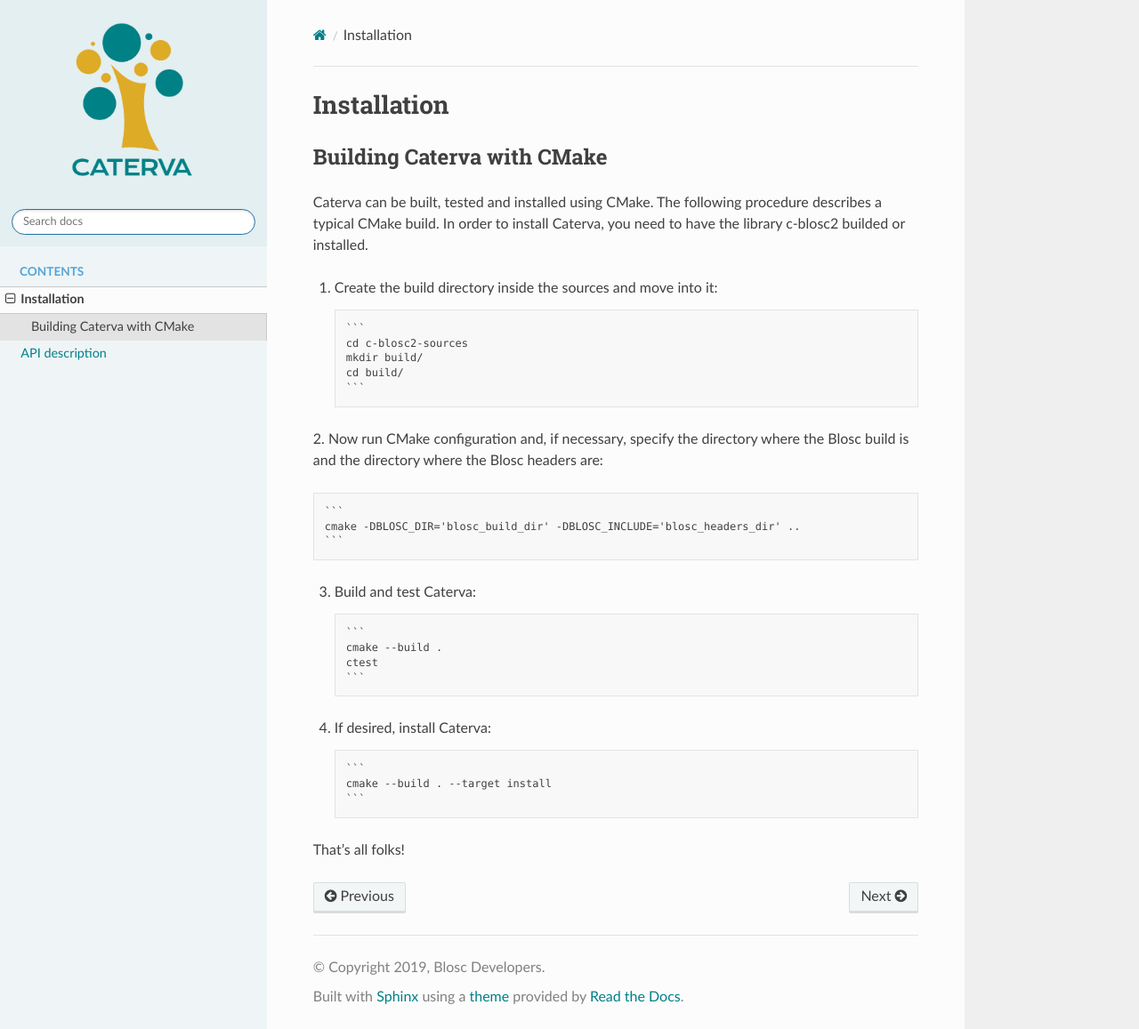
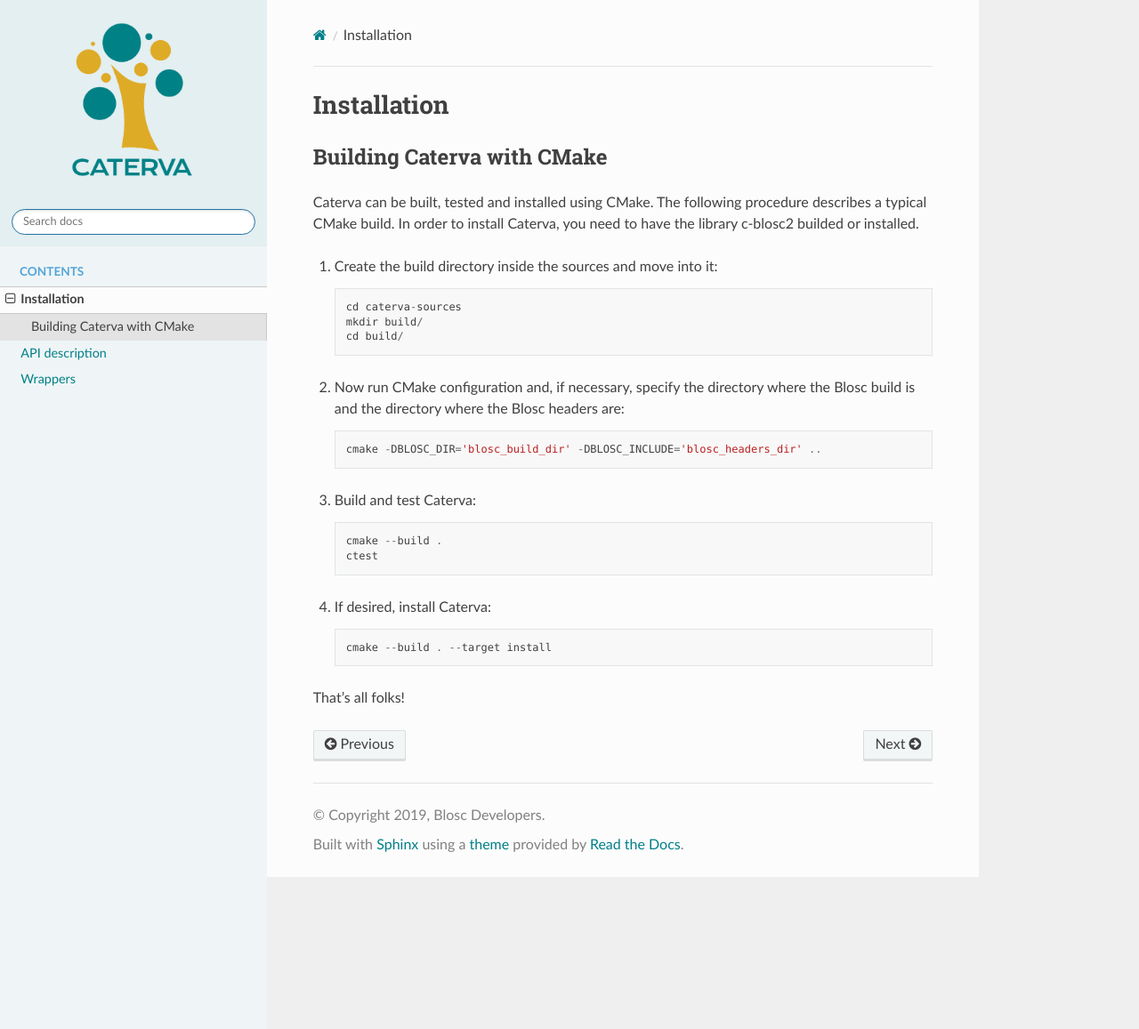
Before and after one commit to FrancescAlted/caterva, a Sphinx documentation site: the page built from docs/sphinx/installation.rst, in a window 1280 px wide and 1157 px high. Shown: the whole window at 89% size. Built offline with Sphinx 7.4.7 and the Read the Docs theme 2.0.0, drawn with Linux system fonts in a browser that asks for light colours; the version number could not be read and is left out.

Commit message:
In progress

````diff
--- a/docs/sphinx/.static/custom.css
+++ b/docs/sphinx/.static/custom.css
@@ -1,13 +1,15 @@
 .wy-side-nav-search, .wy-nav-top, .wy-nav-side {
-    background: rgb(0, 127, 136, 0.05);
+    background: rgba(0, 127, 136, 0.05);
 }
 
+/*
 .wy-nav-content {
     max-width: 80%;
 }
+*/
 
 .rst-content dl:not(.docutils) dt {
-    background: rgb(0, 127, 136, 0.05);
+    background: rgba(0, 127, 136, 0.05);
     border-top-color: rgb(0, 127, 136);
     color: rgb(0, 127, 136);
 }
@@ -17,7 +19,7 @@
 }
 
 .wy-menu-vertical a:hover {
-    background-color: rgb(0, 127, 136, 0.1);
+    background-color: rgba(0, 127, 136, 0.1);
     cursor: pointer;
 }
 
--- a/docs/sphinx/installation.rst
+++ b/docs/sphinx/installation.rst
@@ -11,31 +11,21 @@ or installed.
 
 1. Create the build directory inside the sources and move into it::
 
-    ```
-    cd c-blosc2-sources
+    cd caterva-sources
     mkdir build/
     cd build/
-    ```
 
-2. Now run CMake configuration and, if necessary, specify the directory where the Blosc build is
-and the directory where the Blosc headers are::
+2. Now run CMake configuration and, if necessary, specify the directory where the Blosc build is and the directory where the Blosc headers are::
 
-    ```
-    cmake -DBLOSC_DIR='blosc_build_dir' -DBLOSC_INCLUDE='blosc_headers_dir' ..
-    ```
+        cmake -DBLOSC_DIR='blosc_build_dir' -DBLOSC_INCLUDE='blosc_headers_dir' ..
 
 3. Build and test Caterva::
 
-    ```
     cmake --build .
     ctest
-    ```
 
 4. If desired, install Caterva::
 
-    ```
     cmake --build . --target install
-    ```
-
 
 That's all folks!
--- /dev/null
+++ b/docs/sphinx/wrappers.rst
@@ -0,0 +1,6 @@
+Wrappers
+========
+
+Here yo can find a list with the wrappers available for Caterva:
+
+- `cat4py <https://github.com/Blosc/cat4py>`_: a Pythonic wrapper of Caterva.
````
Also changed, not shown: docs/sphinx/api.rst (+42 -9 lines), docs/sphinx/index.rst (+6 -5 lines).
